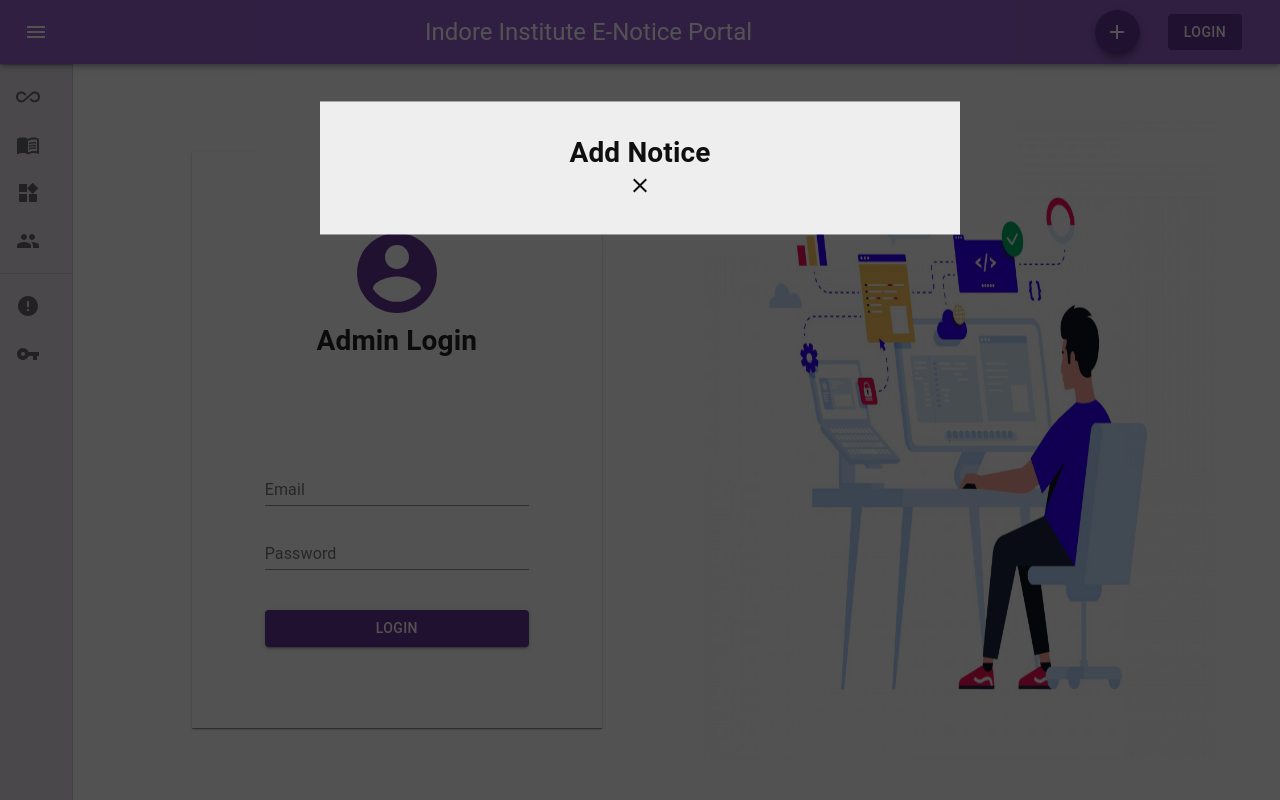
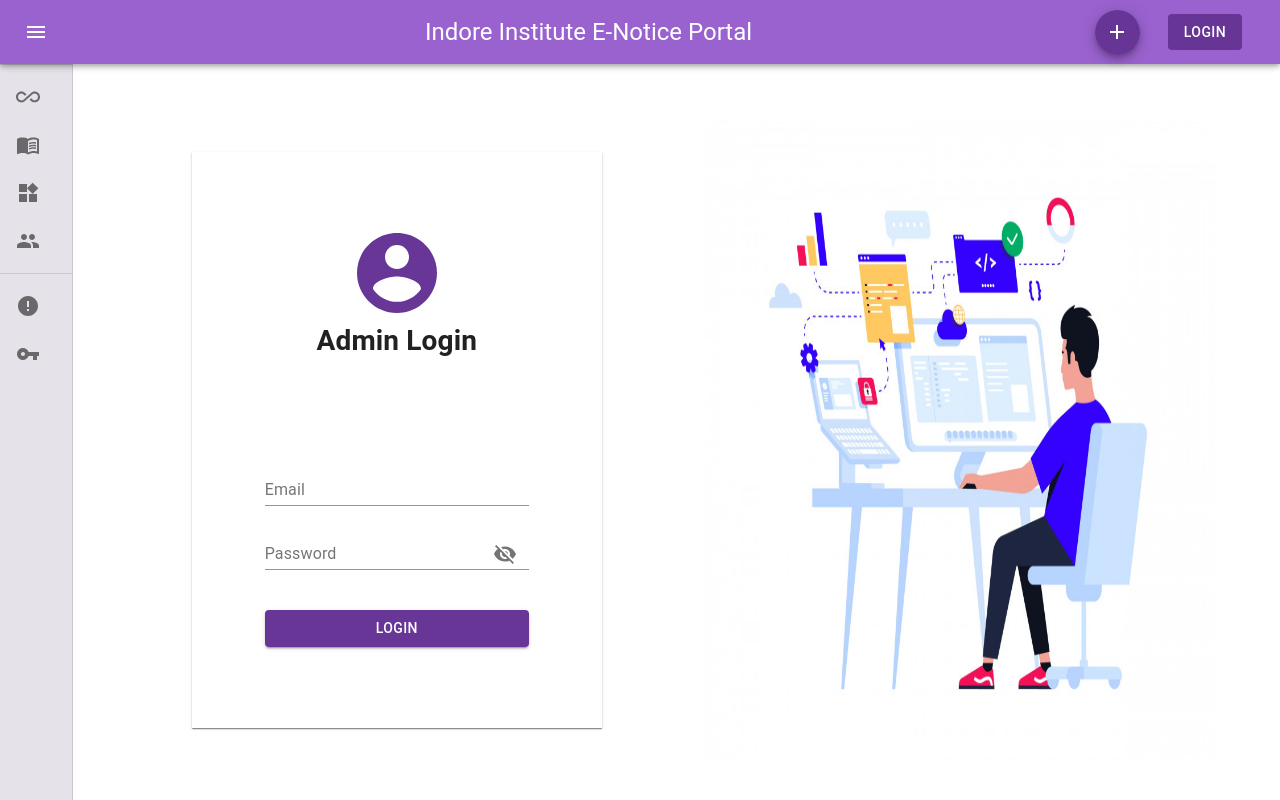
Before and after one commit to ujjawalpatidar025/Minor-project-E_notice, a React (Create React App) app: page /login in a window 1280 px wide. Built offline with nearby package versions, Linux system fonts and the light colour scheme.

Commit message:
adding addNoticeBox

```diff
--- a/src/Components/Homepage/Addnoticepage.css
+++ b/src/Components/Homepage/Addnoticepage.css
@@ -1,19 +1,21 @@
 .add-Notice-box{
     width: 100%;
-    z-index: 10000;
+    z-index: 101;
     height: 100vh;
+    display: none;
     position: absolute;
     background-color: rgba(0, 0, 0, 0.678);
 }
 .notice-box{
     position: absolute;
-    top: 21%;
+    top: 50%;
     left: 50%;
     transform: translate(-50%, -50%);
     background-color: #eee;
     width: 50%;
-    padding: 2rem;
-    height: fit-content;
+    padding: 1rem 2rem 2rem 2rem;
+    min-height: fit-content;
+    max-height: max-content;
     display: flex;
     flex-direction: column;
     justify-content: space-evenly;
@@ -21,3 +23,76 @@
     text-align: center;
     color: rgba(0, 0, 0, 0.938);
 }
+.addnotice-heading{
+    height: 10vh;
+    width: 100%;
+    /* background-color: black; */
+    display: flex;
+}
+.addnotice-heading>h1{
+    width: 90%;
+    background-color: #eee;
+    align-items: center;
+    text-align: center;
+}
+.addnotice-heading .MuiSvgIcon-root{
+      font-size: 2rem;
+      float: right;
+}
+
+.notice-form-section{
+    width: 100%;
+    /* background-color: aqua; */
+}
+.notice-form-section>form{
+    width: 100% !important;
+    height: 100%;
+}
+.notice-form-section>form>.notice-form-input{
+    width: 100% !important;
+}
+.MuiListItem-button:hover{
+    border-radius: 0 !important;
+}
+.notice-form-input >.MuiTextField-root{
+    width: 45% !important ;
+}
+/* .MuiOutlinedInput-root {
+    position: relative;
+    border-radius: 4px !important;
+} */
+.textarea-my{
+    width: 100% !important;
+}
+.textarea-my> .MuiTextField-root{
+    width: 90%  !important;
+}
+.add-notice{
+    width: 100%;
+}
+.add-notice>Button{
+    width: 90%;
+}
+.upload-input{
+    width: 90%;
+    margin-top: 1rem;
+    display: flex;
+    justify-content: space-around;
+    float: left;
+}
+@media screen and (max-width:700px){
+    .notice-box{
+        width: 70%;
+        /* transform: translate(0, 0); */
+
+    }
+}
+@media screen and (max-width:600px){
+    .notice-box{
+        width: 90%;
+    }
+    .addnotice-heading{
+        height: 5vh;
+        font-size: 0.8rem;
+    }
+}
--- a/src/Components/Homepage/Homepage.jsx
+++ b/src/Components/Homepage/Homepage.jsx
@@ -28,13 +28,41 @@ import GroupIcon from '@material-ui/icons/Group';
 import VpnKeyIcon from '@material-ui/icons/VpnKey';
 import NotificationsActiveIcon from '@mui/icons-material/NotificationsActive';
 import './Homepage.css';
-import { Link } from '@material-ui/core';
+import { InputLabel, Link } from '@material-ui/core';
 import './Addnoticepage.css';
 import Close from '@material-ui/icons/Close';
+import TextField from '@material-ui/core/TextField';
+import MenuItem from '@material-ui/core/MenuItem';
 
 const drawerWidth = 240;
 
+
+const categories = [
+  {
+    value: 'All',
+    label: 'All',
+  },
+  {
+    value: 'Academic',
+    label: 'Academic',
+  },
+  {
+    value: 'Social',
+    label: 'Social',
+  },
+  {
+    value: 'Culture',
+    label: 'Culture',
+  },
+];
+
 const useStyles = makeStyles((theme) => ({
+  rootForm: {
+    '& .MuiTextField-root': {
+      margin: theme.spacing(1),
+      width: '25ch',
+    },
+  },
   root: {
     position: 'fixed',
     display: 'flex',
@@ -127,6 +155,11 @@ export default function Homepage() {
   const classes = useStyles();
   const theme = useTheme();
   const [open, setOpen] = React.useState(false);
+  const [category, setCategory] = React.useState('EUR');
+
+  const handleChange = (event) => {
+    setCategory(event.target.value);
+  };
 
   const handleDrawerOpen = () => {
     setOpen(true);
@@ -135,6 +168,7 @@ export default function Homepage() {
   const handleDrawerClose = () => {
     setOpen(false);
   };
+
 
 
   const show = () => {
@@ -276,7 +310,37 @@ export default function Homepage() {
         <div className="notice-box">
           <div className="addnotice-heading">
             <h1>Add Notice</h1>
-            <Close onClick={off} fontSize='4rem' />
+            <Close onClick={off} style={{cursor:'pointer'}} />
+          </div>
+          <div className="notice-form-section">
+            <form noValidate className={classes.rootForm} autoComplete="off">
+              <div className='notice-form-input'>
+              <TextField id="standard-basic" select label="Select Category">
+                {categories.map((option) => (
+                  <MenuItem key={option.value} value={option.value}>
+                    {option.label}
+                  </MenuItem>
+                ))}
+              </TextField>
+              <TextField id="organization" label="Enter Organization" />
+              <TextField id="title" label="Title" />
+              <TextField id="subtitle" label="Sub Title" />
+              </div>
+              <div className='textarea-my'>
+              <TextField id="outlined-multiline-static"  label="Write Message" multiline rows={5}/>
+              </div>
+              <div className='upload-input'>
+                <InputLabel>Upload Image/Video</InputLabel>
+                <input id="choose image/video"  type='file'/>
+              </div>
+              <div className='add-notice'>
+              <Button variant="contained" color="primary" className="submitbtn">
+                 Add Notice
+               </Button>
+              </div>
+
+
+            </form>
           </div>
         </div>
       </div>
--- a/src/Components/Login/Login.jsx
+++ b/src/Components/Login/Login.jsx
@@ -5,6 +5,15 @@ import { makeStyles } from '@material-ui/core/styles';
 import TextField from '@material-ui/core/TextField';
 import AccountCircleIcon from '@material-ui/icons/AccountCircle';
 import Button from '@material-ui/core/Button';
+
+import clsx from 'clsx';
+import IconButton from '@material-ui/core/IconButton';
+import Input from '@material-ui/core/Input';
+import InputLabel from '@material-ui/core/InputLabel';
+import InputAdornment from '@material-ui/core/InputAdornment';
+import FormControl from '@material-ui/core/FormControl';
+import Visibility from '@material-ui/icons/Visibility';
+import VisibilityOff from '@material-ui/icons/VisibilityOff';
 
 const useStyles = makeStyles((theme) => ({
   root: {
@@ -49,12 +58,35 @@ const Login = () => {
     <div className="login">
       <div className="login_box">
         <div className="login_form">
-          <div className='heading-login'><AccountCircleIcon />
-          <h1>Admin Login</h1></div>
+          <div className="heading-login">
+            <AccountCircleIcon />
+            <h1>Admin Login</h1>
+          </div>
           <form className={classes.root} noValidate autoComplete="off">
-            <TextField id="standard-basic" label="Email" />
-            <TextField id="standard-basic" label="Password" />
-            <Button variant="contained" color="primary" className='submitbtn'>
+            <TextField id="email" label="Email" />
+            <FormControl className={clsx(classes.margin, classes.textField)}>
+              <InputLabel htmlFor="standard-adornment-password">
+                Password
+              </InputLabel>
+              <Input
+                id="standard-adornment-password"
+                type={values.showPassword ? "text" : "password"}
+                value={values.password}
+                onChange={handleChange("password")}
+                endAdornment={
+                  <InputAdornment position="end">
+                    <IconButton
+                      aria-label="toggle password visibility"
+                      onClick={handleClickShowPassword}
+                      onMouseDown={handleMouseDownPassword}
+                    >
+                      {values.showPassword ? <Visibility /> : <VisibilityOff />}
+                    </IconButton>
+                  </InputAdornment>
+                }
+              />
+            </FormControl>
+            <Button variant="contained" color="primary" className="submitbtn">
               LOGIN
             </Button>
           </form>
```
